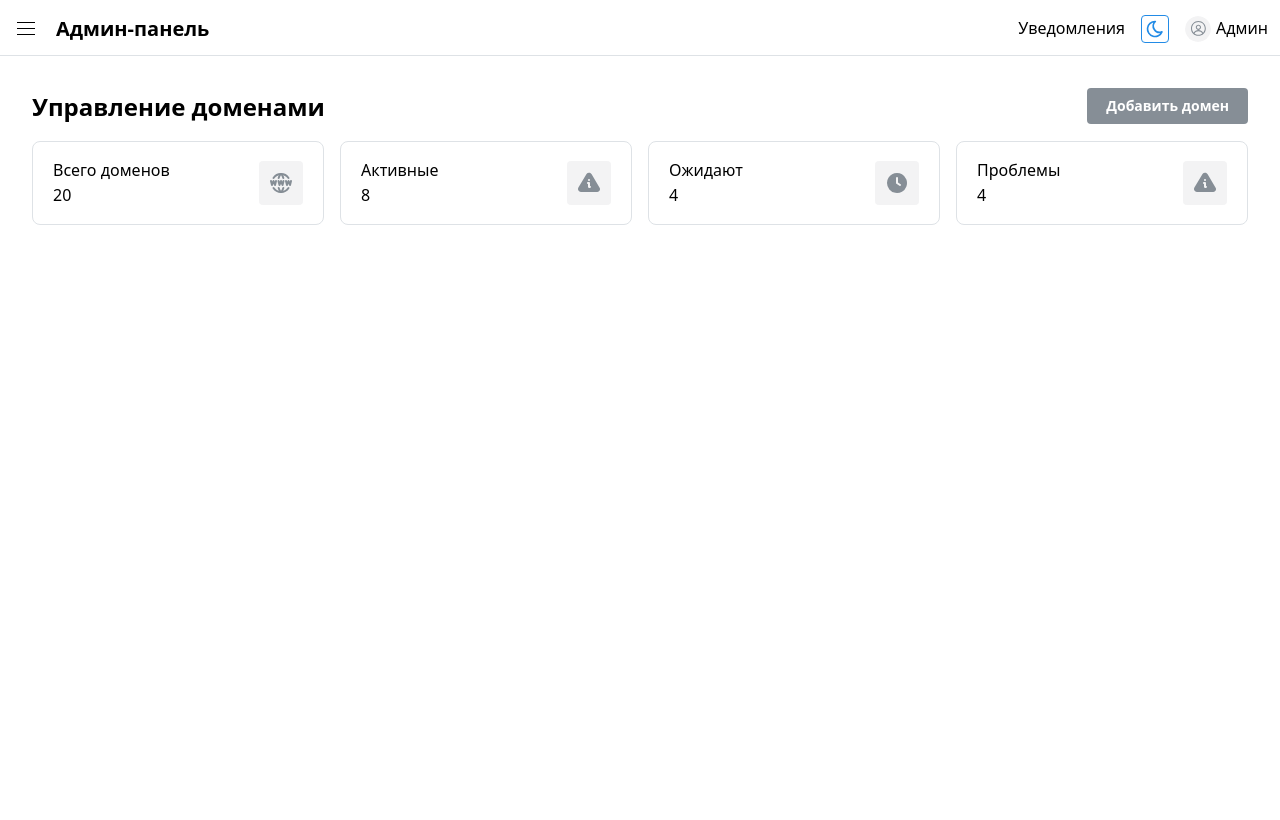
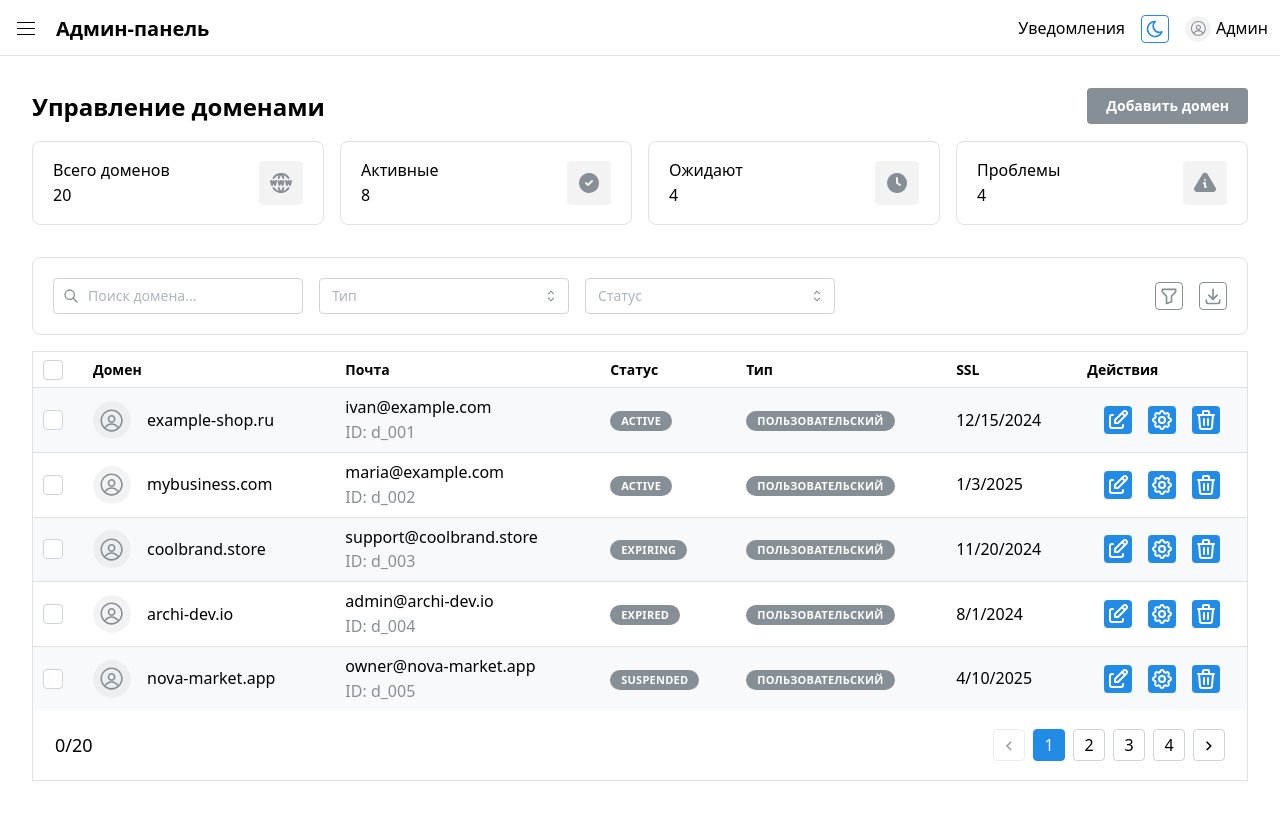
Before and after one commit to M-a-K-s-1-M/neshopify, a React (Vite) app in the folder admin-frontend/: page /domains-management in a window 1280 px wide. Shown: the top 820 px of the page. Built offline with nearby package versions, Linux system fonts and the light colour scheme; data requests are answered from the project's data file.

Commit message:
Создаст страницу Управление Доменами

```diff
--- /dev/null
+++ b/admin-frontend/src/features/domain/ui/domains-table/index.tsx
@@ -0,0 +1,121 @@
+import { useTable } from "@/shared/hooks/useTable";
+import { getDomains } from "@/shared";
+import { Table, Checkbox, Group, Avatar, Box, Text, Badge, Pagination, ActionIcon } from "@mantine/core";
+import { IconEdit, IconTrash, IconSettings } from "@tabler/icons-react";
+import { useQuery } from "@tanstack/react-query";
+
+const tableHeadings = ['Домен', 'Почта', 'Статус', 'Тип', 'SSL', 'Действия'];
+
+export function DomainsTable() {
+    const { page, limit, selectedIds,
+        search, pageStart, pageEnd,
+        onChangePagination, onChangeCeckbox, onChangeCeckboxAll,
+        isCheckedAll, isIndeterminate
+    } = useTable('domains');
+
+    const { data: domains, isPending, isError } = useQuery({
+        queryKey: ['users-table', search],
+        queryFn: () => getDomains({ search }),
+    });
+
+    if (isPending) {
+        return <div>Загрузка...</div>;
+    }
+
+    if (isError) {
+        return <div>Ошибка загрузки пользователей</div>;
+    }
+
+    const rows = domains?.slice(pageStart, pageEnd).map((domain) => (
+        <Table.Tr
+            key={domain.id}
+            bg={selectedIds.includes(domain.id) ? 'var(--mantine-color-blue-light)' : undefined}
+        >
+            <Table.Td>
+                <Checkbox
+                    aria-label="Select row"
+                    checked={selectedIds.includes(domain.id)}
+                    onChange={() => onChangeCeckbox(domain.id)}
+                />
+            </Table.Td>
+
+            <Table.Td>
+                <Group wrap='nowrap'>
+                    <Avatar />
+                    <Box component="div">
+                        <Text>{domain.domain}</Text>
+                    </Box>
+                </Group>
+            </Table.Td>
+
+            <Table.Td>
+                <Text>{domain.ownerEmail}</Text>
+                <Text c='textSecondary.6'>ID: {domain.id}</Text>
+
+            </Table.Td>
+
+            <Table.Td>
+                <Badge color='background'>{domain.status}</Badge>
+            </Table.Td>
+
+            <Table.Td>
+                <Badge color="background">Пользовательский</Badge>
+            </Table.Td>
+
+            <Table.Td>
+                <Text>{new Date(domain.expiresAt).toLocaleDateString()}</Text>
+            </Table.Td>
+
+            <Table.Td>
+                <Group justify="center">
+
+                    <ActionIcon>
+                        <IconEdit />
+                    </ActionIcon>
+
+                    <ActionIcon>
+                        <IconSettings />
+                    </ActionIcon>
+
+                    <ActionIcon>
+                        <IconTrash />
+                    </ActionIcon>
+                </Group>
+            </Table.Td>
+        </Table.Tr>
+    ));
+
+    return (
+        <Table.ScrollContainer minWidth={900} >
+            <Table stickyHeader striped withTableBorder className={'domains-table'} classNames={{ table: 'domains-table__table' }}>
+                <Table.Thead >
+                    <Table.Tr>
+                        <Table.Th>
+                            <Checkbox
+                                aria-label="Select all rows"
+                                checked={isCheckedAll(domains)}
+                                indeterminate={isIndeterminate(domains)}
+                                onChange={(e) => onChangeCeckboxAll(e, domains)}
+                            />
+                        </Table.Th>
+                        {tableHeadings.map(h => <Table.Th key={h}>{h}</Table.Th>)}
+                    </Table.Tr>
+                </Table.Thead>
+
+                <Table.Tbody>{rows}</Table.Tbody>
+
+                <Table.Tfoot>
+                    <Table.Tr>
+                        {/* +1 за колонку чекбокса */}
+                        <Table.Td colSpan={tableHeadings.length + 1} >
+                            <Group justify='space-between' p={'sm'}>
+                                <Text size='lg' fw={500}>{selectedIds.length ?? 0}/{domains.length}</Text>
+                                <Pagination total={Math.ceil(domains.length / limit)} value={page} onChange={e => onChangePagination(e)} />
+                            </Group>
+                        </Table.Td>
+                    </Table.Tr>
+                </Table.Tfoot>
+            </Table>
+        </Table.ScrollContainer >
+    );
+}
--- a/admin-frontend/src/features/domain/ui/index.ts
+++ b/admin-frontend/src/features/domain/ui/index.ts
@@ -1,2 +1,4 @@
 export { DomainsTableMini } from './domains-table-mini/index';
 export { AddDomain } from './add-domain';
+export { SearchDomainsWithFilters } from './search-domains-with-filters/index';
+export { DomainsTable } from './domains-table/index';
--- /dev/null
+++ b/admin-frontend/src/features/domain/ui/search-domains-with-filters/index.tsx
@@ -0,0 +1,64 @@
+import { useDebouncedCallback } from "@mantine/hooks";
+import { useState } from "react";
+import { useSearchParams } from "react-router-dom";
+import { ActionIcon, Box, Flex, Group, Loader, MultiSelect, TextInput } from "@mantine/core";
+import { IconDownload, IconFilter } from "@tabler/icons-react";
+import { IconSearch } from "@tabler/icons-react";
+import './styles.scss';
+
+export function SearchDomainsWithFilters() {
+    const [searchParams, setSearchParams] = useSearchParams();
+
+    const search: string = searchParams.get('_domains-search') ?? '';
+    const [searchInput, setSearchInput] = useState<string>(search);
+
+    const [loading, setLoading] = useState<boolean>(false);
+
+    const handleSearch = useDebouncedCallback(async (query) => {
+        setLoading(true);
+
+        if (query !== '') {
+            setSearchParams({ "_users-search": query })
+        } else {
+            searchParams.delete('_users-search');
+            setSearchParams(searchParams);
+        }
+
+        setLoading(false);
+    }, 500);
+
+    const handleChangeInput = (event: React.ChangeEvent<HTMLInputElement>) => {
+        setSearchInput(event.target.value);
+        handleSearch(event.target.value);
+    }
+
+    return (
+        <Box component="div" p={'lg'} className="search-domains-with-filters" bdrs={'md'}>
+            <Flex justify={'space-between'} gap={'xs'}>
+                <Group>
+                    <TextInput
+                        type="search"
+                        placeholder="Поиск домена..."
+                        leftSection={loading ? <Loader size={20} /> : <IconSearch size={16} />}
+                        w={{ base: 'full', sm: 250 }}
+                        value={searchInput}
+                        onChange={handleChangeInput}
+
+                    />
+                    <MultiSelect placeholder="Тип" />
+                    <MultiSelect placeholder="Статус" />
+                </Group>
+
+                <Group>
+                    <ActionIcon variant="outline" color={'actionIcon'} >
+                        <IconFilter size={20} />
+                    </ActionIcon>
+
+                    <ActionIcon variant="outline" color="actionIcon">
+                        <IconDownload size={20} />
+                    </ActionIcon>
+                </Group>
+            </Flex>
+        </Box>
+    )
+}
--- /dev/null
+++ b/admin-frontend/src/features/domain/ui/search-domains-with-filters/styles.scss
@@ -0,0 +1,3 @@
+.search-domains-with-filters {
+    border: 1px solid var(--app-shell-border-color);
+}
--- a/admin-frontend/src/pages/domains-management/index.tsx
+++ b/admin-frontend/src/pages/domains-management/index.tsx
@@ -1,4 +1,5 @@
 import { AddDomain } from "@/features/domain";
+import { DomainsTableWithSerachAndEdit } from "@/widgets";
 import { DomainsAnalytics } from "@/widgets/site-analytics-block";
 import { Box, Flex, Text } from "@mantine/core";
 
@@ -11,8 +12,12 @@ export function DomainsManagement() {
                 <AddDomain />
             </Flex>
 
+            <Box component="div" mb={'xl'}>
+                <DomainsAnalytics />
+            </Box>
+
             <Box component="div">
-                <DomainsAnalytics />
+                <DomainsTableWithSerachAndEdit />
             </Box>
         </Box>
     )
--- /dev/null
+++ b/admin-frontend/src/widgets/domains-table-with-search-and-edit/index.tsx
@@ -0,0 +1,14 @@
+import { DomainsTable, SearchDomainsWithFilters } from "@/features/domain"
+import { Box } from "@mantine/core"
+
+export function DomainsTableWithSerachAndEdit() {
+    return (
+        <Box component='div'>
+            <Box component='div' mb={'md'}>
+                <SearchDomainsWithFilters />
+            </Box>
+
+            <DomainsTable />
+        </Box>
+    )
+}
--- /dev/null
+++ b/admin-frontend/src/widgets/index.ts
@@ -0,0 +1,5 @@
+export { DomainsTableWithSerachAndEdit } from './domains-table-with-search-and-edit/index';
+export { Header } from './header/index';
+export { Navbar } from './navbar/index';
+export * from './site-analytics-block/index';
+export { UsersTableWithSearchAndEdit } from './users-table-with-search-and-edit/index';
--- a/admin-frontend/src/widgets/navbar/index.tsx
+++ b/admin-frontend/src/widgets/navbar/index.tsx
@@ -11,8 +11,8 @@ interface INavbarItem {
 const navbarItems: INavbarItem[] = [
     { label: 'Обзор', path: '/' },
     { label: 'Управление пользователями', path: '/users-management' },
+    { label: 'Управление доменами', path: '/domains-management' },
     { label: 'Аналитика', path: '/analytics' },
-    { label: 'Управление доменами', path: '/domains-management' }
 ]
 export function Navbar() {
     const location = useLocation();
--- a/admin-frontend/src/widgets/site-analytics-block/ui/analytics-card/ui/index.tsx
+++ b/admin-frontend/src/widgets/site-analytics-block/ui/analytics-card/ui/index.tsx
@@ -54,7 +54,7 @@ export function AnalyticsCard({ card }: { card: IAnalyticsCardVM }) {
                         <ThemeIcon color="gray" variant="light" size={'xl'} >
                             {card.title === "Всего доменов" ? <IconWorldWww />
                                 :
-                                card.title === "Активныe" ? <IconCircleCheckFilled />
+                                card.title === "Активные" ? <IconCircleCheckFilled />
                                     :
                                     card.title === "Ожидают" ? <IconClockHour4Filled />
                                         :
```
